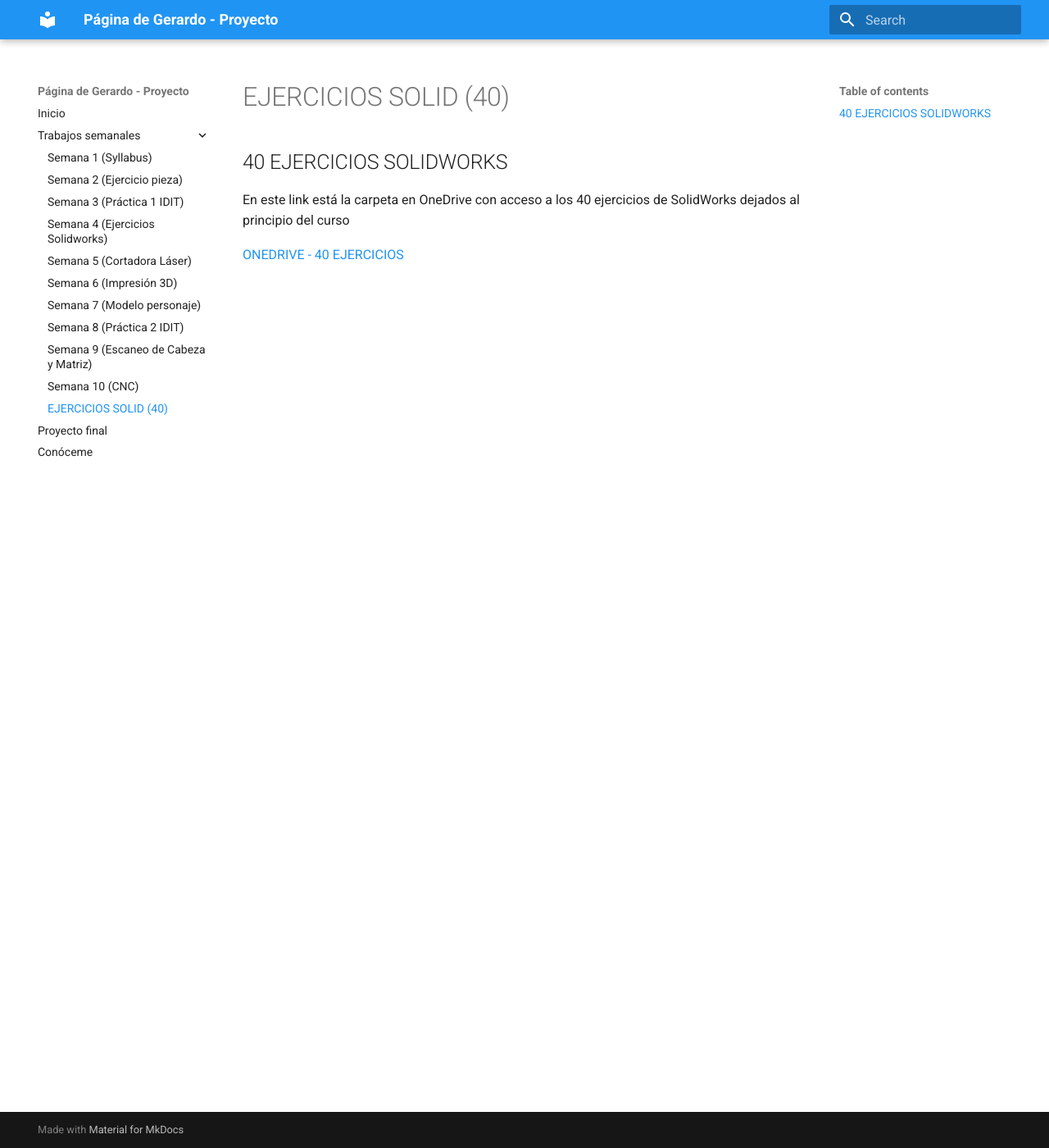
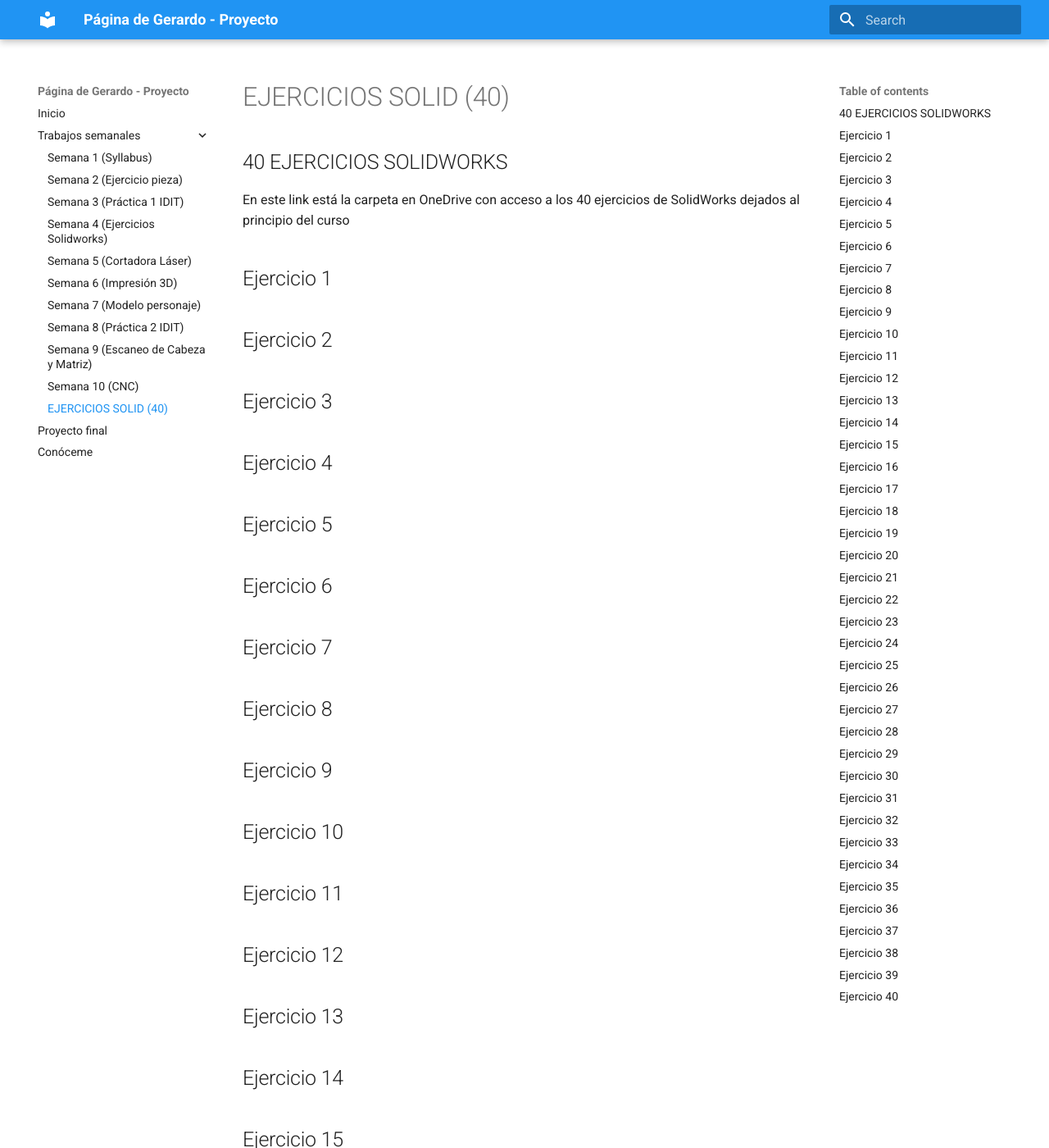
Before and after one commit to Gerardo-Esquivel/PortafolioProyecto, an MkDocs documentation site: the page built from docs/ejercicios.md, in a window 1280 px wide and 1400 px high. Shown: the whole window at 82% size. Built offline with MkDocs 1.6.1 and Material for MkDocs 9.7.7, drawn with Linux system fonts in a browser that asks for light colours; some of the changed text lies outside the part shown.

Commit message:
Update ejercicios.md

```diff
--- a/docs/ejercicios.md
+++ b/docs/ejercicios.md
@@ -4,4 +4,43 @@
 En este link está la carpeta en OneDrive con acceso a los 40 ejercicios de SolidWorks dejados al principio del curso
 
 
-[ONEDRIVE - 40 EJERCICIOS](https://iberopuebla-my.sharepoint.com/:f:/g/personal/204655_iberopuebla_mx/Eg2XFFoK8N1OuhYwnWOSC1cB9se4bFZNJj-VhXY89dm0RQ?e=OGV8py)
+## Ejercicio 1
+## Ejercicio 2
+## Ejercicio 3
+## Ejercicio 4
+## Ejercicio 5
+## Ejercicio 6
+## Ejercicio 7
+## Ejercicio 8
+## Ejercicio 9
+## Ejercicio 10
+## Ejercicio 11
+## Ejercicio 12
+## Ejercicio 13
+## Ejercicio 14
+## Ejercicio 15
+## Ejercicio 16
+## Ejercicio 17
+## Ejercicio 18
+## Ejercicio 19
+## Ejercicio 20
+## Ejercicio 21
+## Ejercicio 22
+## Ejercicio 23
+## Ejercicio 24
+## Ejercicio 25
+## Ejercicio 26
+## Ejercicio 27
+## Ejercicio 28
+## Ejercicio 29
+## Ejercicio 30
+## Ejercicio 31
+## Ejercicio 32
+## Ejercicio 33
+## Ejercicio 34
+## Ejercicio 35
+## Ejercicio 36
+## Ejercicio 37
+## Ejercicio 38
+## Ejercicio 39
+## Ejercicio 40
```
